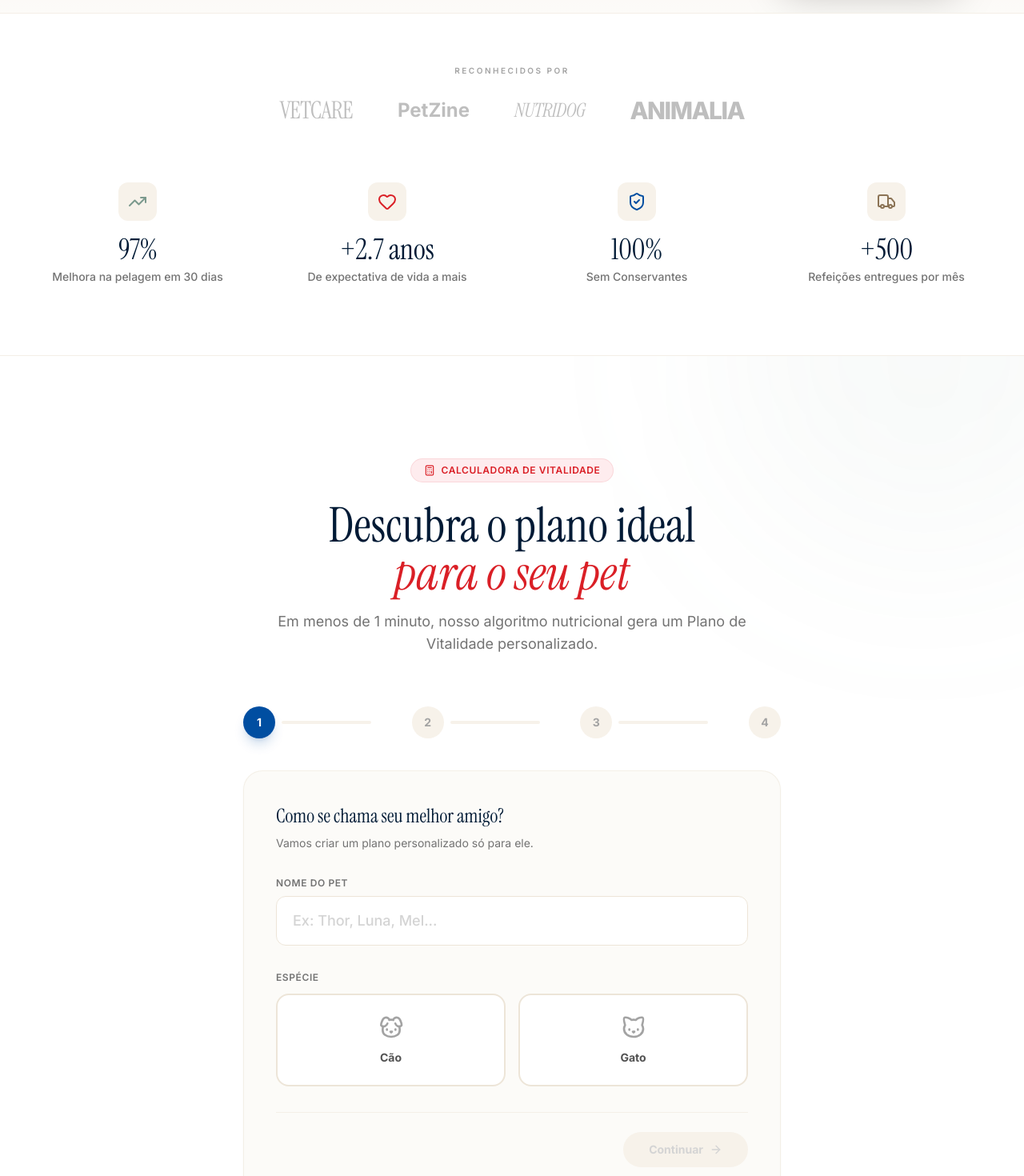
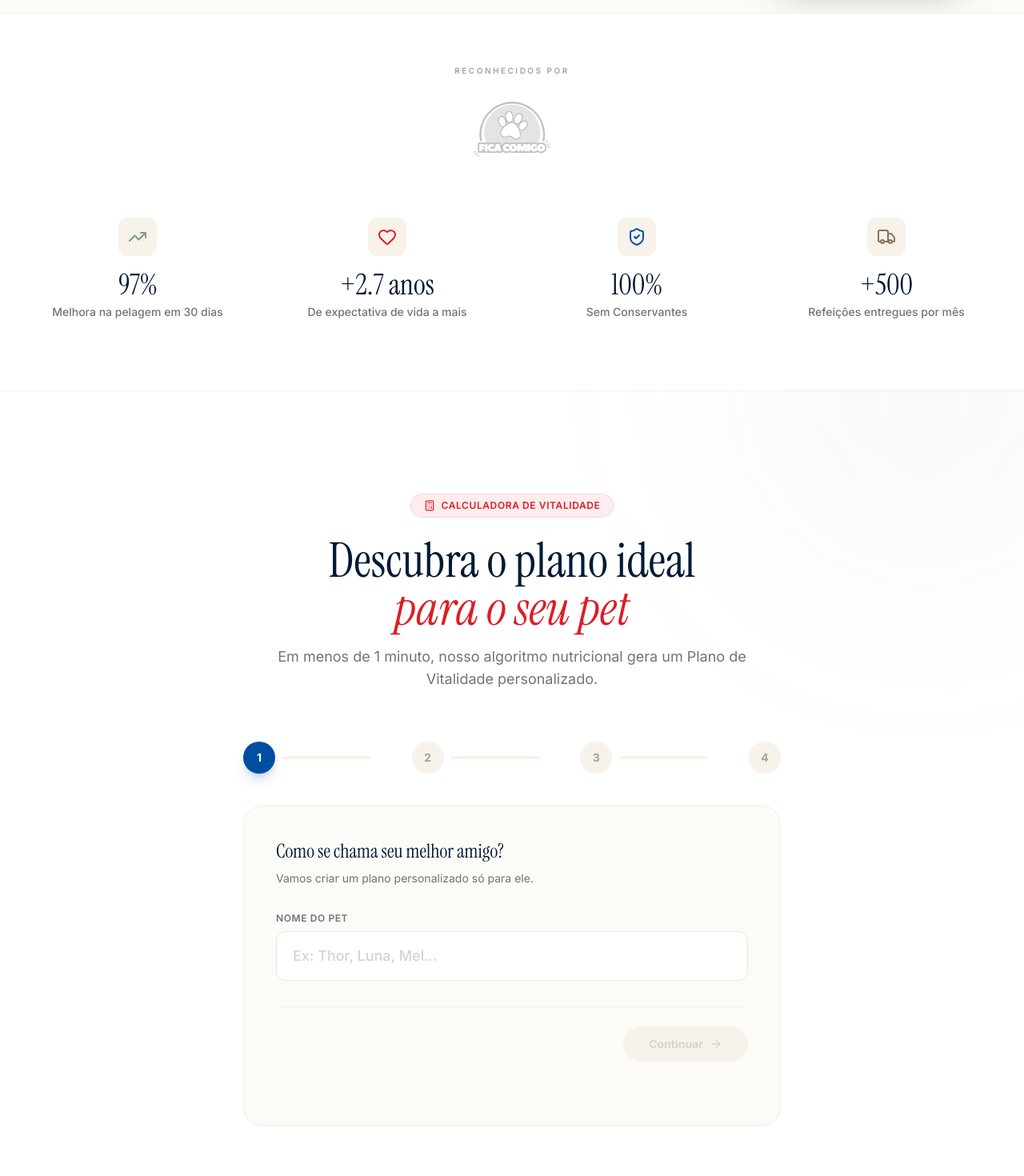
Before and after one commit to ShiftBrothers/cozinha_pet, a React (Vite) app: page / in a window 1280 px wide. Shown: the part 800-2270 px from the top of the page at 80% size. Built offline with nearby package versions, Linux system fonts and the light colour scheme.

Commit message:
feat: add nutritional calculator component and supporting UI elements for pet meal planning

```diff
--- a/components/NutritionalCalculator.tsx
+++ b/components/NutritionalCalculator.tsx
@@ -1,8 +1,8 @@
 
 import React, { useState, useRef, useEffect } from 'react';
-import { ArrowRight, ArrowLeft, Dog, Cat, Sparkles, Calculator, CheckCircle2, Zap, Shield, Heart } from 'lucide-react';
+import { ArrowRight, ArrowLeft, Sparkles, Calculator, CheckCircle2, Zap, Shield, Heart } from 'lucide-react';
 
-type Species = 'dog' | 'cat' | '';
+type Species = 'dog';
 type Step = 1 | 2 | 3 | 4;
 
 interface PetProfile {
@@ -19,6 +19,12 @@ interface PetProfile {
 const ALLERGY_OPTIONS = ['Frango', 'Carne Bovina', 'Glúten', 'Laticínios', 'Soja', 'Milho', 'Nenhuma'];
 const AGE_OPTIONS = ['Filhote (até 1 ano)', 'Adulto (1-7 anos)', 'Senior (7+ anos)'];
 const SIZE_OPTIONS = ['Mini (até 5kg)', 'Pequeno (5-10kg)', 'Médio (10-25kg)', 'Grande (25-45kg)'];
+function getSizeFromWeight(w: number): string {
+  if (w <= 5) return 'Mini (até 5kg)';
+  if (w <= 10) return 'Pequeno (5-10kg)';
+  if (w <= 25) return 'Médio (10-25kg)';
+  return 'Grande (25-45kg)';
+}
 const ACTIVITY_OPTIONS = [
   { label: 'Sedentário', desc: 'Passeios curtos', value: 'sedentary' },
   { label: 'Moderado', desc: 'Passeios diários', value: 'moderate' },
@@ -52,7 +58,7 @@ function calculateNutrition(p: PetProfile) {
 
 export const NutritionalCalculator: React.FC = () => {
   const [step, setStep] = useState<Step>(1);
-  const [profile, setProfile] = useState<PetProfile>({ name: '', species: '', weight: 10, age: '', size: '', activityLevel: '', isNeutered: false, allergies: [] });
+  const [profile, setProfile] = useState<PetProfile>({ name: '', species: 'dog', weight: 10, age: '', size: '', activityLevel: '', isNeutered: false, allergies: [] });
   const [isVisible, setIsVisible] = useState(false);
   const ref = useRef<HTMLDivElement>(null);
 
@@ -63,8 +69,8 @@ export const NutritionalCalculator: React.FC = () => {
   }, []);
 
   const canGo = () => {
-    if (step === 1) return profile.name.trim() !== '' && profile.species !== '';
-    if (step === 2) return profile.weight > 0 && profile.age !== '' && profile.size !== '';
+    if (step === 1) return profile.name.trim() !== '';
+    if (step === 2) return profile.weight > 0 && profile.age !== '';
     if (step === 3) return profile.activityLevel !== '';
     return true;
   };
@@ -116,15 +122,7 @@ export const NutritionalCalculator: React.FC = () => {
                   <label className="block text-xs font-semibold uppercase tracking-wider text-neutral-500 mb-2">Nome do Pet</label>
                   <input type="text" value={profile.name} onChange={(e) => setProfile({ ...profile, name: e.target.value })} placeholder="Ex: Thor, Luna, Mel..." className="w-full px-5 py-4 rounded-xl border border-neutral-200 bg-white text-neutral-900 text-lg font-medium focus:outline-none focus:ring-2 focus:ring-brand-blue/30 focus:border-brand-blue transition-all placeholder:text-neutral-300" id="pet-name-input" />
                 </div>
-                <label className="block text-xs font-semibold uppercase tracking-wider text-neutral-500 mb-3">Espécie</label>
-                <div className="grid grid-cols-2 gap-4">
-                  {(['dog', 'cat'] as const).map(sp => (
-                    <button key={sp} onClick={() => setProfile({ ...profile, species: sp })} className={`p-5 md:p-6 rounded-2xl border-2 transition-all flex flex-col items-center gap-3 ${profile.species === sp ? 'border-brand-blue bg-brand-blueLight/50 shadow-lg shadow-brand-blue/10' : 'border-neutral-200 bg-white hover:border-brand-blue/30'}`} id={`species-${sp}-btn`}>
-                      {sp === 'dog' ? <Dog size={32} className={profile.species === sp ? 'text-brand-blue' : 'text-neutral-400'} /> : <Cat size={32} className={profile.species === sp ? 'text-brand-blue' : 'text-neutral-400'} />}
-                      <span className={`font-bold text-sm ${profile.species === sp ? 'text-brand-blue' : 'text-neutral-600'}`}>{sp === 'dog' ? 'Cão' : 'Gato'}</span>
-                    </button>
-                  ))}
-                </div>
+
               </div>
             )}
 
@@ -134,18 +132,18 @@ export const NutritionalCalculator: React.FC = () => {
                 <p className="text-neutral-500 text-sm mb-8">Essas informações calibram o plano nutricional.</p>
                 <div className="mb-8">
                   <label className="block text-xs font-semibold uppercase tracking-wider text-neutral-500 mb-2">Peso: <span className="text-brand-blue text-base font-serif normal-case">{profile.weight} kg</span></label>
-                  <input type="range" min="1" max={profile.species === 'cat' ? '15' : '80'} value={profile.weight} onChange={(e) => setProfile({ ...profile, weight: Number(e.target.value) })} className="w-full" id="weight-slider" />
-                  <div className="flex justify-between text-[10px] text-neutral-400 mt-1"><span>1 kg</span><span>{profile.species === 'cat' ? '15' : '80'} kg</span></div>
+                  <input type="range" min="1" max="80" value={profile.weight} onChange={(e) => { const w = Number(e.target.value); setProfile({ ...profile, weight: w, size: getSizeFromWeight(w) }); }} className="w-full" id="weight-slider" />
+                  <div className="flex justify-between text-[10px] text-neutral-400 mt-1"><span>1 kg</span><span>80 kg</span></div>
+                  <div className="mt-3 flex items-center gap-2">
+                    <span className="text-[10px] text-neutral-400 uppercase tracking-wider">Porte detectado:</span>
+                    <span className="text-xs font-semibold text-brand-blue bg-brand-blueLight/50 px-3 py-1 rounded-full border border-brand-blue/20">{getSizeFromWeight(profile.weight)}</span>
+                  </div>
                 </div>
                 <div className="mb-8">
                   <label className="block text-xs font-semibold uppercase tracking-wider text-neutral-500 mb-3">Faixa Etária</label>
                   <div className="grid grid-cols-1 sm:grid-cols-3 gap-3">
                     {AGE_OPTIONS.map(a => <button key={a} onClick={() => setProfile({ ...profile, age: a })} className={`px-4 py-3 rounded-xl border text-sm font-medium transition-all ${profile.age === a ? 'border-brand-blue bg-brand-blueLight/50 text-brand-blue' : 'border-neutral-200 bg-white text-neutral-600 hover:border-brand-blue/30'}`}>{a}</button>)}
                   </div>
-                </div>
-                <label className="block text-xs font-semibold uppercase tracking-wider text-neutral-500 mb-3">Porte</label>
-                <div className="grid grid-cols-2 gap-3">
-                  {SIZE_OPTIONS.map(s => <button key={s} onClick={() => setProfile({ ...profile, size: s })} className={`px-3 py-3 rounded-xl border text-xs font-medium transition-all ${profile.size === s ? 'border-brand-blue bg-brand-blueLight/50 text-brand-blue' : 'border-neutral-200 bg-white text-neutral-600 hover:border-brand-blue/30'}`}>{s}</button>)}
                 </div>
               </div>
             )}
@@ -208,7 +206,7 @@ export const NutritionalCalculator: React.FC = () => {
                 <button onClick={() => canGo() && setStep((step + 1) as Step)} disabled={!canGo()} className={`flex items-center gap-2 px-8 py-3 rounded-full font-bold text-sm transition-all ${canGo() ? 'bg-brand-blue text-white hover:bg-brand-blueDark shadow-lg active:scale-95' : 'bg-neutral-100 text-neutral-300 cursor-not-allowed'}`} id="calc-next-btn">Continuar <ArrowRight size={16} /></button>
               </div>
             )}
-            {step === 4 && <div className="flex justify-center mt-6"><button onClick={() => { setStep(1); setProfile({ name: '', species: '', weight: 10, age: '', size: '', activityLevel: '', isNeutered: false, allergies: [] }); }} className="text-neutral-400 hover:text-neutral-600 font-medium text-xs transition-colors underline underline-offset-4">Calcular para outro pet</button></div>}
+            {step === 4 && <div className="flex justify-center mt-6"><button onClick={() => { setStep(1); setProfile({ name: '', species: 'dog', weight: 10, age: '', size: '', activityLevel: '', isNeutered: false, allergies: [] }); }} className="text-neutral-400 hover:text-neutral-600 font-medium text-xs transition-colors underline underline-offset-4">Calcular para outro pet</button></div>}
           </div>
         </div>
       </div>
--- a/components/SocialProof.tsx
+++ b/components/SocialProof.tsx
@@ -86,11 +86,12 @@ export const SocialProof: React.FC = () => {
         {/* Partner Logos */}
         <div className="flex flex-col items-center mb-10 md:mb-12">
           <p className="text-neutral-400 font-semibold text-[10px] uppercase tracking-[0.25em] mb-6">Reconhecidos por</p>
-          <div className="flex flex-wrap justify-center items-center gap-8 md:gap-14 opacity-25 grayscale contrast-150">
-             <div className="text-2xl md:text-3xl font-serif text-neutral-900 tracking-tight">VETCARE</div>
-             <div className="text-xl md:text-2xl font-sans font-bold text-neutral-900">PetZine</div>
-             <div className="text-xl md:text-2xl font-serif italic text-neutral-900 tracking-tight">NUTRIDOG</div>
-             <div className="text-2xl md:text-3xl font-sans font-extrabold text-neutral-900 tracking-tighter">ANIMALIA</div>
+          <div className="flex flex-wrap justify-center items-center gap-8 md:gap-14 opacity-30 grayscale contrast-150">
+             <img
+               src="/fica_comigo.png"
+               alt="Instituto Fica Comigo"
+               className="h-16 md:h-20 w-auto object-contain"
+             />
           </div>
         </div>
 
```
Also changed, not shown: public/fica_comigo.png (added).
